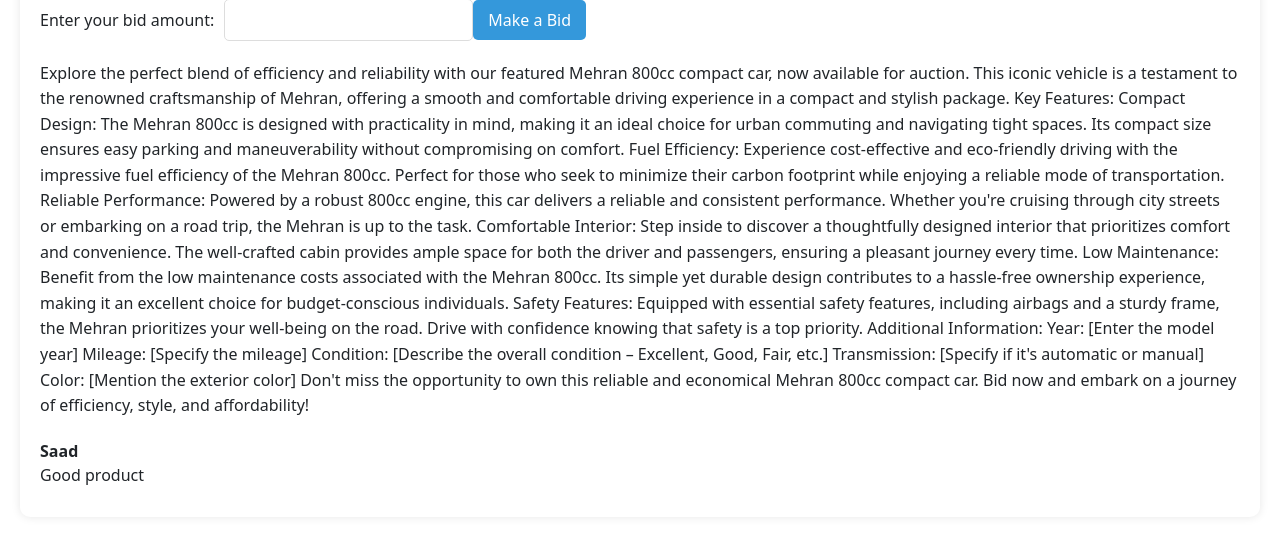
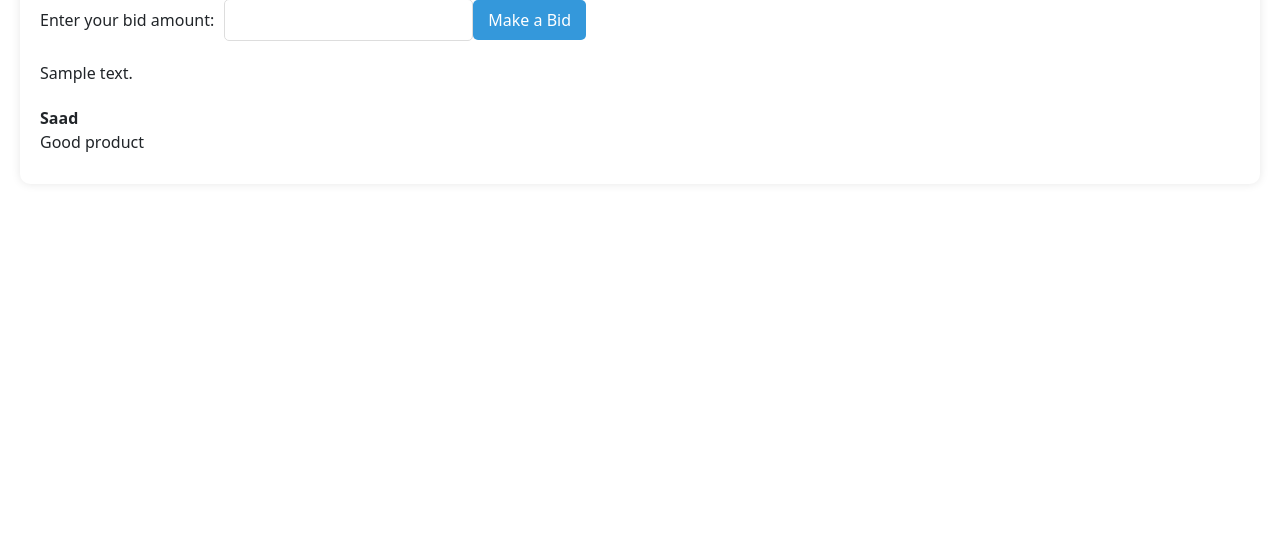
Before and after one commit to umairgosal/DBS-Project, a Django app: template databaseproject/biddingsystem/templates/biddingsystem/listing.html in a window 1280 px wide. Shown: the part 251-800 px from the top of the page. Run offline with Django 5.2, Linux system fonts and the light colour scheme; a user stored in the database is signed in; tables that the repository leaves empty hold one stand-in row (values such as "Sample post"); the template is opened without the code that fills it: most values are stand-ins (such as "Sample title", 1, 10 or a date in 2020); some libraries are stand-ins or nearby versions.

Commit message:
listing can now be viewed

```diff
--- a/databaseproject/biddingsystem/templates/biddingsystem/index.html
+++ b/databaseproject/biddingsystem/templates/biddingsystem/index.html
@@ -41,6 +41,7 @@
           <p>{{ listing.description }}</p>
         </div>
         <p>{{ listing.current_price }}</p>
+        <a href="{% url 'listing' listing.listing_id %}">View Listing</a>
       </div>
     </div>
     {% endfor %}
--- a/databaseproject/biddingsystem/templates/biddingsystem/listing.html
+++ b/databaseproject/biddingsystem/templates/biddingsystem/listing.html
@@ -12,13 +12,14 @@
         </div>
         <div class="listingTopRight">
             <div class="listingTopRightDetails">
-                <p class="listingTopRightDetails__title">Mehran 2019</p>
-                <p class="listingTopRightDetails__category">Automobile</p>
+                <p class="listingTopRightDetails__title">{{ listing.title }}</p>
+                <p class="listingTopRightDetails__category">{{ listing.category }}</p>
             </div>
-            <p class="listingTopRightDetails__price">500000</p>
+            <p class="listingTopRightDetails__price">{{ listing.current_price }}</p>
         </div>
     </div>
     <div class="listingBottom">
+        {% if user.is_authenticated %}
         <div class="listingBottom__bid">
             <form action="">
                 <label for="bidAmount">Enter your bid amount:</label>
@@ -26,31 +27,9 @@
                 <input type="submit" value="Make a Bid">
             </form>
         </div>
+        {% endif %}
         <div class="listingBottom__description">
-                Explore the perfect blend of efficiency and reliability with our featured Mehran 800cc compact car, now available for auction. This iconic vehicle is a testament to the renowned craftsmanship of Mehran, offering a smooth and comfortable driving experience in a compact and stylish package.
-
-            Key Features:
-
-            Compact Design: The Mehran 800cc is designed with practicality in mind, making it an ideal choice for urban commuting and navigating tight spaces. Its compact size ensures easy parking and maneuverability without compromising on comfort.
-
-            Fuel Efficiency: Experience cost-effective and eco-friendly driving with the impressive fuel efficiency of the Mehran 800cc. Perfect for those who seek to minimize their carbon footprint while enjoying a reliable mode of transportation.
-
-            Reliable Performance: Powered by a robust 800cc engine, this car delivers a reliable and consistent performance. Whether you're cruising through city streets or embarking on a road trip, the Mehran is up to the task.
-
-            Comfortable Interior: Step inside to discover a thoughtfully designed interior that prioritizes comfort and convenience. The well-crafted cabin provides ample space for both the driver and passengers, ensuring a pleasant journey every time.
-
-            Low Maintenance: Benefit from the low maintenance costs associated with the Mehran 800cc. Its simple yet durable design contributes to a hassle-free ownership experience, making it an excellent choice for budget-conscious individuals.
-
-            Safety Features: Equipped with essential safety features, including airbags and a sturdy frame, the Mehran prioritizes your well-being on the road. Drive with confidence knowing that safety is a top priority.
-
-            Additional Information:
-
-            Year: [Enter the model year]
-            Mileage: [Specify the mileage]
-            Condition: [Describe the overall condition – Excellent, Good, Fair, etc.]
-            Transmission: [Specify if it's automatic or manual]
-            Color: [Mention the exterior color]
-            Don't miss the opportunity to own this reliable and economical Mehran 800cc compact car. Bid now and embark on a journey of efficiency, style, and affordability!
+                {{ listing.description }}
         </div>
         <div class="listingBottomComments">
             <div class="listingBottomComments__comment">
```
Also changed, not shown: databaseproject/biddingsystem/views.py (+16 -1 lines).
